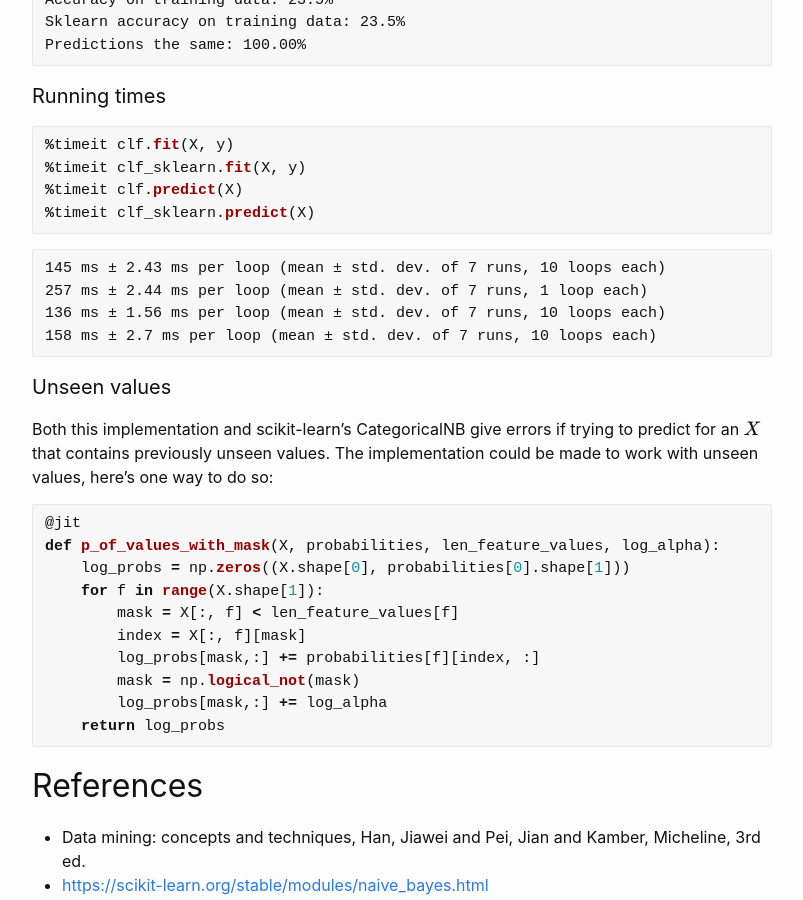
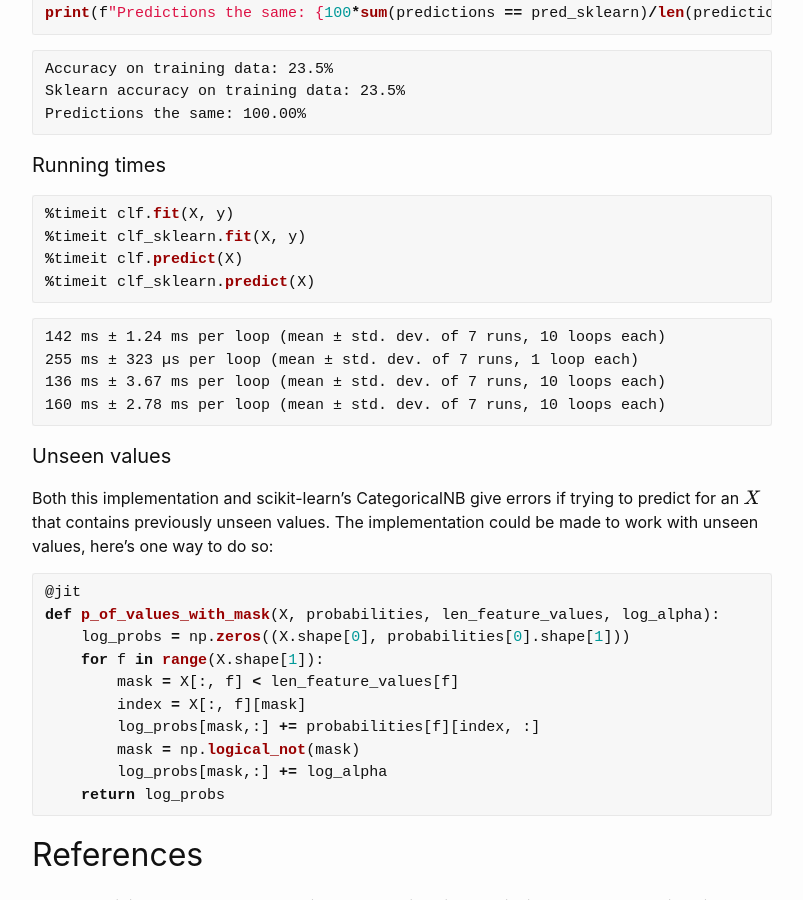
Before and after one commit to sradc/sradc.github.io, a Jekyll site: the page built from _posts/2020-02-28-implementing-naive-bayes-in-python.md, in a window 1280 px wide and 900 px high, scrolled down 13246 px. Shown: the whole window, without its empty margins (238-1041 px from the left). Built offline with Jekyll 4.4.1, drawn with Linux system fonts in a browser that asks for light colours; formulas are drawn with MathJax 3; some of the changed text lies outside the part shown.

Commit message:
small edits to bayes

````diff
--- a/_posts/2020-02-28-implementing-naive-bayes-in-python.md
+++ b/_posts/2020-02-28-implementing-naive-bayes-in-python.md
@@ -188,13 +188,13 @@
     - Allows us to make predictions for multiple vectors that have been stored in a matrix, of width `M`
 
 
-**The section <a href="#background-to-first-implementation">"Background to first implementation"</a> explains the theory of the method in more detail.**
+**The section <a href="#Background-to-first-implementation">"Background to first implementation"</a> explains the theory of the method in more detail.**
 
 ---
 
 ## Second implementation
 
-*Like the first implementation but modified to use smoothing and log probabilities. More explanation in <a href="#background-to-second-implementation">"Background to second implementation"</a>.*
+*Like the first implementation but modified to use smoothing and log probabilities. More explanation in <a href="#Background-to-second-implementation">"Background to second implementation"</a>.*
 
 
 ### Train model
@@ -213,7 +213,8 @@
     for v in values:
         p[v] = [0]*len(classes)
         for c in classes:
-            p[v][c] = np.log(sum((column==v) & (y==c)) + alpha) - np.log(sum(y==c) + alpha*len(values))
+            p[v][c] = (np.log(sum((column==v) & (y==c)) + alpha)
+                       - np.log(sum(y==c) + alpha*len(values)))
     return p
 
 probabilities = [0]*M
@@ -254,10 +255,10 @@
     Accuracy on training data: 70.0%
 
 
-Some practical improvements are made this implementation in the <a href="#third-implementation">third implementation</a>.
+Some practical improvements are made this implementation in the <a href="#Third-implementation">third implementation</a>.
 
 
-**The changes to the first implementation are motivated in <a href="#background-to-second-implementation">"Background to second implementation"</a>.**
+**The changes to the first implementation are motivated in <a href="#Background-to-second-implementation">"Background to second implementation"</a>.**
 
 ---
 
@@ -373,13 +374,13 @@
 $$\hat{y} = \arg\max_c \left[\frac{1}{count(\mathbf{y} == c)}^{M-2} \prod_{f=0}^{M-1} count(X[:,f] == v_f {\&} \mathbf{y} == c) \right] $$
 
 
-**And that's the theory behind the <a href="#first-implementation">first implementation</a>**
+**And that's the theory behind the <a href="#First-implementation">first implementation</a>**
 
 ---
 
 ## Background to second implementation
 
-*Motivating the <a href="#second-implementation">second implementation</a>.*
+*Motivating the <a href="#Second-implementation">second implementation</a>.*
 
 There are two major improvements we can make to our Naive Bayes classifier:
 
@@ -455,7 +456,7 @@
 
 ## Third implementation
 
-This implementation computes the same thing as the <a href="#second-implementation">second implementation</a>, but:
+This implementation computes the same thing as the <a href="#Second-implementation">second implementation</a>, but:
 - slower parts are sped up
     - using [Numba](http://numba.pydata.org/)
     - using NumPy features, such as [broadcasting](https://docs.scipy.org/doc/numpy/user/basics.broadcasting.html), and ['advanced' indexing](https://numpy.org/devdocs/user/basics.indexing.html)
@@ -511,7 +512,8 @@
         self._compute_terms_1_and_3()
 
     def _compute_counts(self, X, y):
-        self.counts = get_counts(X, y, self.len_feature_values, len(self.classes))
+        self.counts = get_counts(
+            X, y, self.len_feature_values, len(self.classes))
 
     def _compute_probabilities(self):
         self.probabilities = tuple(np.log(self.counts[f] + self.alpha)
@@ -584,10 +586,10 @@
 %timeit clf_sklearn.predict(X)
 ```
 
-    145 ms ± 2.43 ms per loop (mean ± std. dev. of 7 runs, 10 loops each)
-    257 ms ± 2.44 ms per loop (mean ± std. dev. of 7 runs, 1 loop each)
-    136 ms ± 1.56 ms per loop (mean ± std. dev. of 7 runs, 10 loops each)
-    158 ms ± 2.7 ms per loop (mean ± std. dev. of 7 runs, 10 loops each)
+    142 ms ± 1.24 ms per loop (mean ± std. dev. of 7 runs, 10 loops each)
+    255 ms ± 323 µs per loop (mean ± std. dev. of 7 runs, 1 loop each)
+    136 ms ± 3.67 ms per loop (mean ± std. dev. of 7 runs, 10 loops each)
+    160 ms ± 2.78 ms per loop (mean ± std. dev. of 7 runs, 10 loops each)
 
 
 #### Unseen values
````
Also changed, not shown: other parts of _posts/2020-02-28-implementing-naive-bayes-in-python.md (+8 -8 lines).
